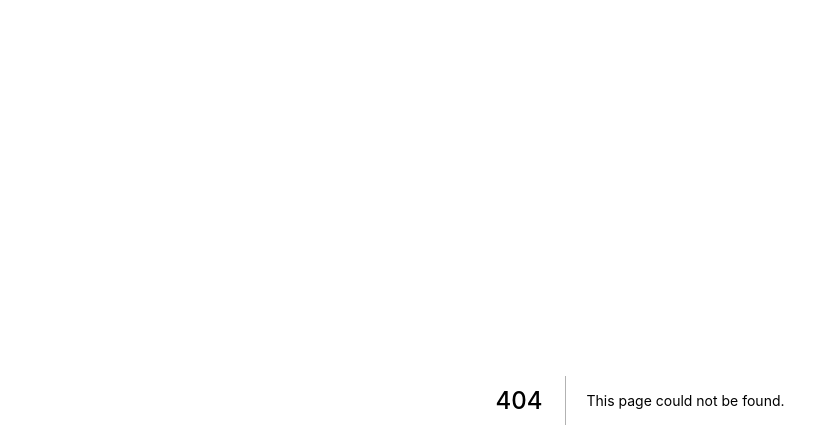
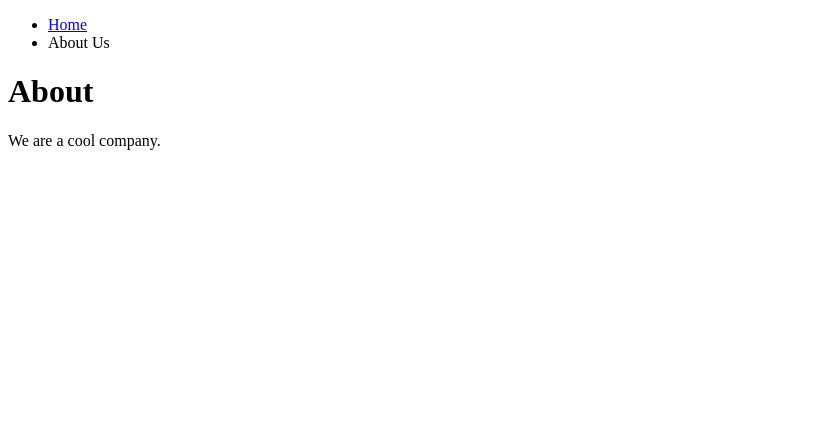
Before and after one commit to monzter50/course-nextjs, a Next.js app: page /about in a window 1280 px wide. Before the commit this address had no page. Shown: the top 448 px of the page, without its empty margins (0-839 px from the left). Built offline with nearby package versions, Linux system fonts and the light colour scheme.

Commit message:
Use query paramas with Links

```diff
--- /dev/null
+++ b/pages/about.js
@@ -0,0 +1,21 @@
+import Link from 'next/link'
+
+function About() {
+  return (
+    <>
+      <ul>
+        <li>
+          <Link href="/">
+            <a>Home</a>
+          </Link>
+        </li>
+        <li>About Us</li>
+      </ul>
+
+      <h1>About</h1>
+      <p>We are a cool company.</p>
+    </>
+  )
+}
+
+export default About
--- a/pages/index.js
+++ b/pages/index.js
@@ -1,4 +1,5 @@
 import style from "./style.css";
+import Link from 'next/link'
 function Home() {
   return (
     <div>
@@ -21,6 +22,11 @@ function Home() {
         </div>
       </header>
       <h1 className={style.header}>Welcome to Next.js!</h1>
+      <div>
+        <Link href={{ pathname: '/about', query: { name: 'Zeit' } }}>
+          <a>About Us</a>
+        </Link>
+      </div>
     </div>
   );
 }
```
Also changed, not shown: 1 other file (tests, documents, lock files or other folders).
